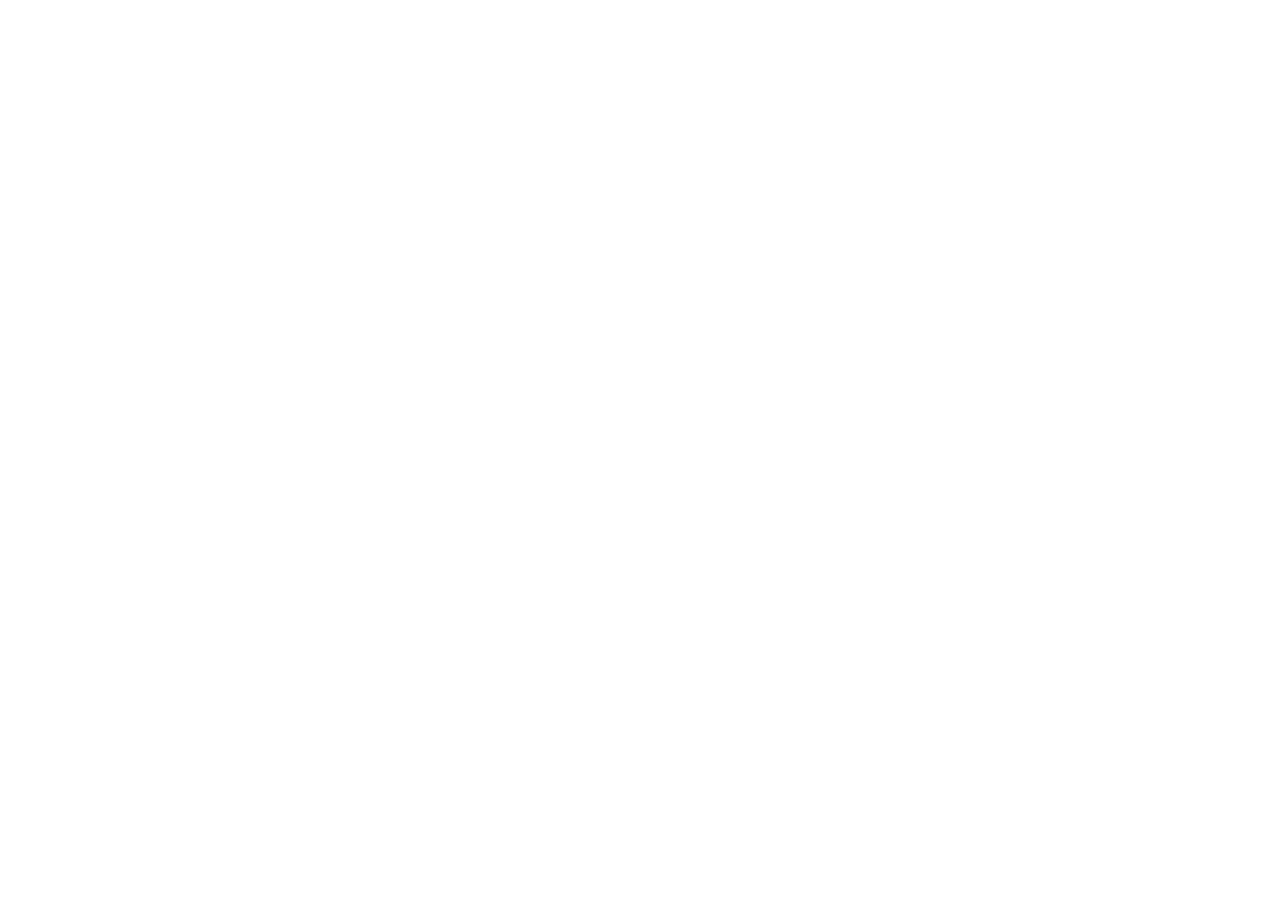
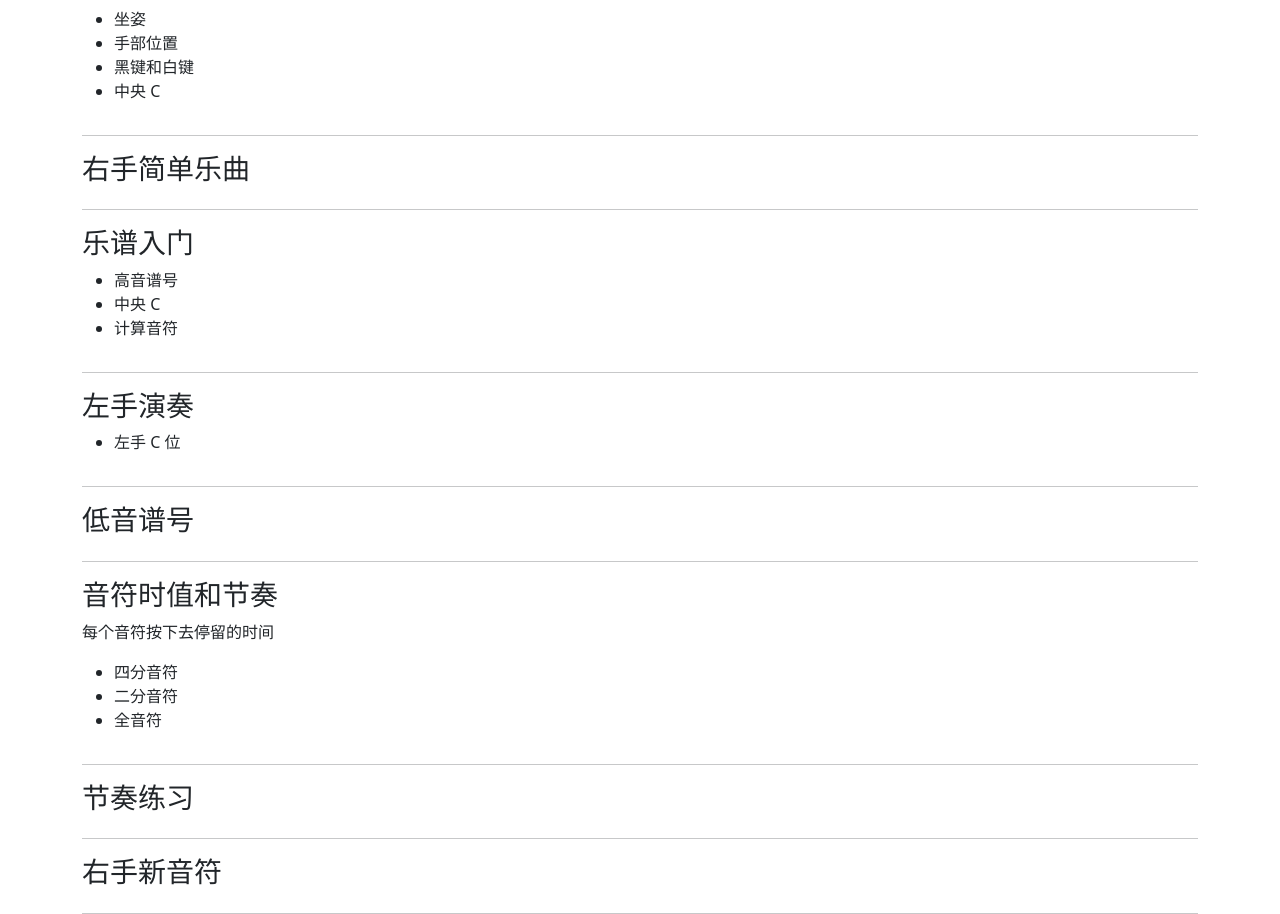
Before and after one commit to HarryWang74/leanringPiano, an Angular app in the folder webPages/: page /week01a in a window 1280 px wide. Before the commit this address led to /. Shown: the part 200-1114 px from the top of the page. Before the commit the page ends 800 px from the top, so only its background shows below. Built offline with nearby package versions, Linux system fonts and the light colour scheme.

Commit message:
new notes

```diff
--- a/webPages/src/app/app-routing.module.ts
+++ b/webPages/src/app/app-routing.module.ts
@@ -4,6 +4,8 @@
 import { KeyboardComponent } from './keyboard/keyboard.component';
 import { Week02aComponent } from './week02/week02a/week02a.component';
 import { Week04aComponent } from './week04/week04a/week04a.component';
+import { Week01aComponent } from './week01/week01a/week01a.component';
+
 const routes: Routes = [
   { path: 'timeline', component: TimelineComponent},
   { path: 'keyboard', component: KeyboardComponent},
@@ -14,6 +16,7 @@
   // weeks
   { path: 'week02a', component: Week02aComponent }, // 强化读谱训练
   { path: 'week04a', component: Week04aComponent }, // 中级技巧
+  { path: 'week01a', component: Week01aComponent }, // 钢琴简介
 ];
 
 @NgModule({
--- a/webPages/src/app/app.module.ts
+++ b/webPages/src/app/app.module.ts
@@ -10,6 +10,7 @@
 import { Week02aComponent } from './week02/week02a/week02a.component';
 import { CheckboxLinkComponent } from './shared/checkbox-link/checkbox-link.component';
 import { Week04aComponent } from './week04/week04a/week04a.component';
+import { Week01aComponent } from './week01/week01a/week01a.component';
 
 @NgModule({
   declarations: [
@@ -19,7 +20,8 @@
     NavComponent,
     Week02aComponent,
     CheckboxLinkComponent,
-    Week04aComponent
+    Week04aComponent,
+    Week01aComponent
   ],
   imports: [
     BrowserModule,
--- a/webPages/src/app/timeline/timeline.component.html
+++ b/webPages/src/app/timeline/timeline.component.html
@@ -29,7 +29,7 @@
         <div class="col-9">
             <P>买琴</P>
             <ul>
-                <li><a>钢琴简介</a></li>
+                <li><a routerLink="/week01a" routerLinkActive="active">钢琴简介</a></li>
             </ul>
         </div>
     </div>
--- /dev/null
+++ b/webPages/src/app/week01/week01a/week01a.component.html
@@ -0,0 +1,79 @@
+<div class="container">
+    <app-nav></app-nav>
+    <h1 class="heading">钢琴简介</h1>
+    <hr>
+    <div class="row">
+        <div class="col-4">
+            <h3>第一步</h3>
+            <ul>
+                <li>坐姿</li>
+                <li>手部位置</li>
+                <li>黑键和白键</li>
+                <li>中央 C</li>
+            </ul>
+            <!--
+      <checkbox-link>
+                <a target="_blank" href="">读谱练习 1</a>
+            </checkbox-link>
+            -->
+
+        </div>
+    </div>
+    <hr>
+    <div class="row">
+        <div class="col-12">
+            <h3>右手简单乐曲</h3>
+        </div>
+    </div>
+    <hr>
+    <div class="row">
+        <div class="col-12">
+            <h3>乐谱入门</h3>
+            <ul>
+                <li>高音谱号</li>
+                <li>中央 C</li>
+                <li>计算音符</li>
+            </ul>
+        </div>
+    </div>
+    <hr>
+    <div class="row">
+        <div class="col-12">
+            <h3>左手演奏</h3>
+            <ul>
+                <li>左手 C 位</li>
+            </ul>
+        </div>
+    </div>
+    <hr>
+    <div class="row">
+        <div class="col-12">
+            <h3>低音谱号</h3>
+        </div>
+    </div>
+    <hr>
+    <div class="row">
+        <div class="col-12">
+            <h3>音符时值和节奏</h3>
+            <p>每个音符按下去停留的时间</p>
+            <ul>
+                <li>四分音符</li>
+                <li>二分音符</li>
+                <li>全音符</li>
+            </ul>
+        </div>
+    </div>
+    <hr>
+    <div class="row">
+        <div class="col-12">
+            <h3>节奏练习</h3>
+        </div>
+    </div>
+    <hr>
+    <div class="row">
+        <div class="col-12">
+            <h3>右手新音符</h3>
+        </div>
+    </div>
+    <hr>
+</div>
--- /dev/null
+++ b/webPages/src/app/week01/week01a/week01a.component.ts
@@ -0,0 +1,15 @@
+import { Component, OnInit } from '@angular/core';
+
+@Component({
+  selector: 'app-week01a',
+  templateUrl: './week01a.component.html',
+  styleUrls: ['./week01a.component.scss']
+})
+export class Week01aComponent implements OnInit {
+
+  constructor() { }
+
+  ngOnInit(): void {
+  }
+
+}
```
Also changed, not shown: webPages/src/app/week01/week01a/week01a.component.scss (added), 1 other file (tests, documents, lock files or other folders).
